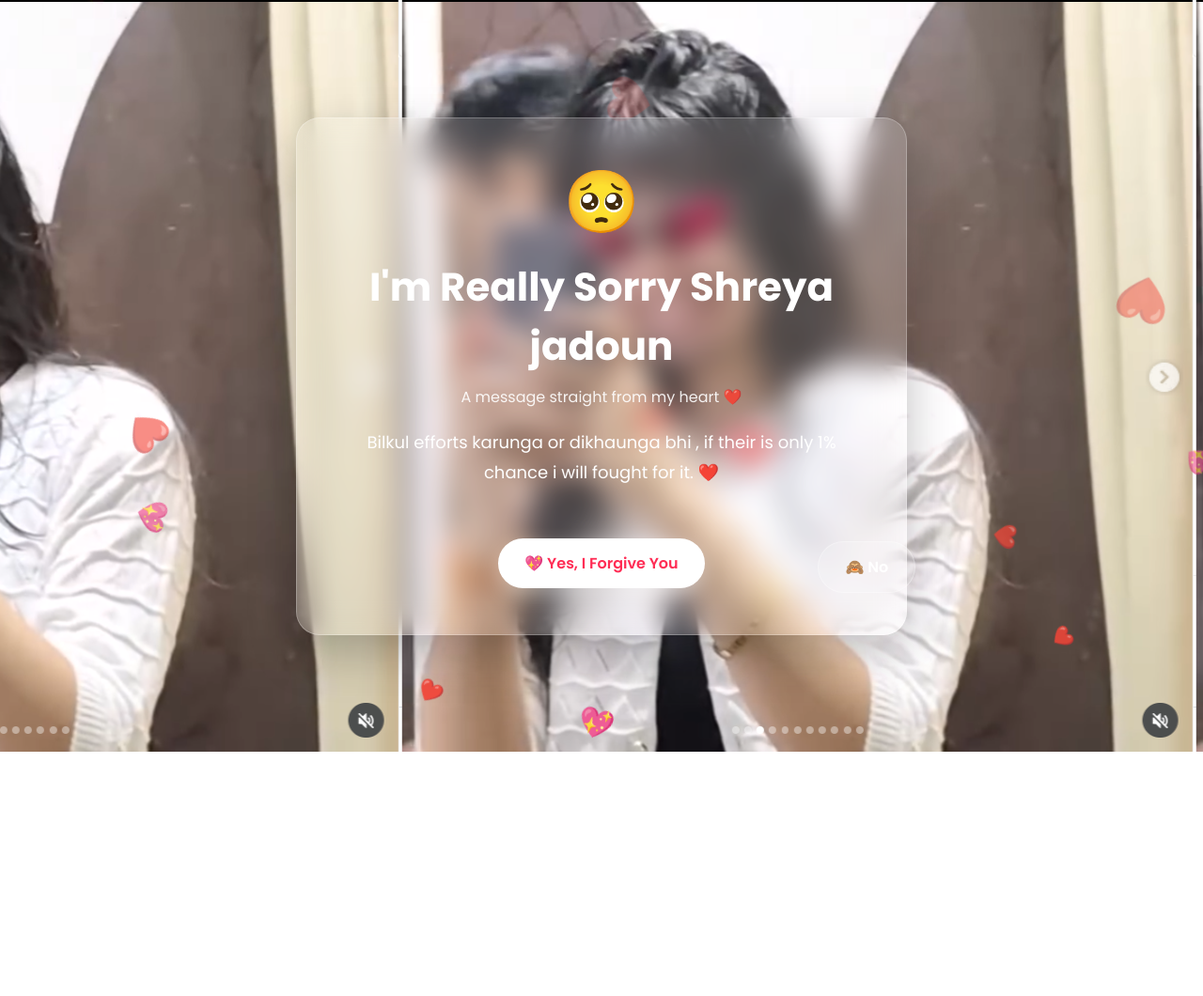
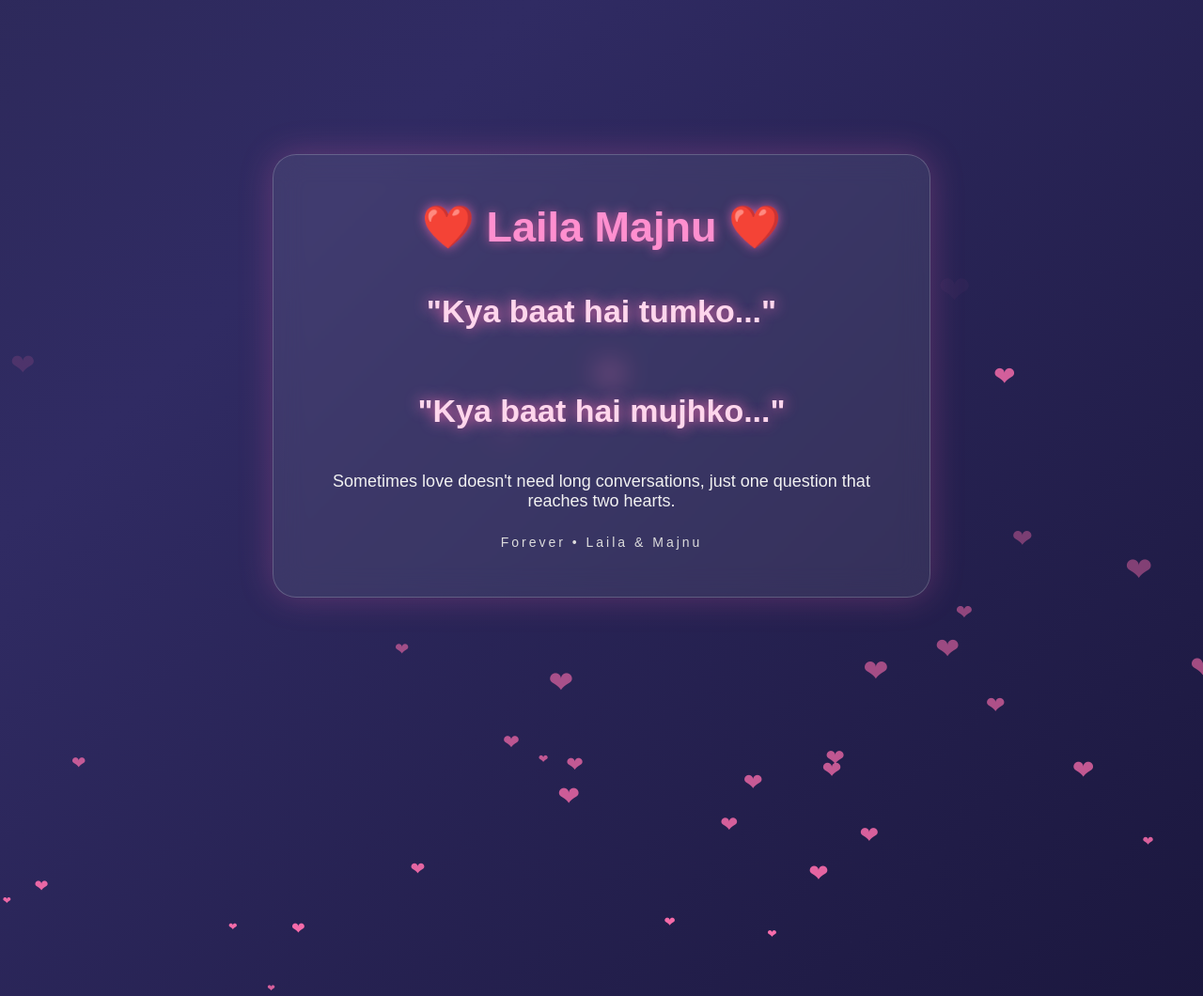
Before and after one commit to abhaysingh8904/Instaclone, a plain HTML site: page index.html in a window 1280 px wide. Shown: the top 1060 px of the page at 94% size. Before the commit the page ends 800 px from the top, so only its background shows below. Drawn offline with Linux system fonts and the light colour scheme.

Commit message:
initial commit

```diff
--- a/index.html
+++ b/index.html
@@ -3,193 +3,128 @@
 <head>
 <meta charset="UTF-8">
 <meta name="viewport" content="width=device-width, initial-scale=1.0">
-<title>I'm Sorry Garima jadoun ❤️</title>
-<link href="https://fonts.googleapis.com/css2?family=Poppins:wght@300;400;600;700&display=swap" rel="stylesheet">
+<title>Laila ❤️ Majnu</title>
+
 <style>
-*{margin:0;padding:0;box-sizing:border-box;font-family:'Poppins',sans-serif}
+*{
+    margin:0;
+    padding:0;
+    box-sizing:border-box;
+    font-family: 'Poppins', sans-serif;
+}
+
 body{
     height:100vh;
-    overflow:hidden;
-    display:flex;
-    background-image:url("Screenshot\ \(195\).png");
-    /* background-size: cover; */
-    justify-content:center;
-    align-items:center;
-    /* background:linear-gradient(-45deg,#ff4d6d,#ff758f,#ff8fab,#ffc2d1); */
-    /* background-size:400% 400%; */
-    animation:bg 12s ease infinite;
-}
-@keyframes bg{
-    0%{background-position:0% 50%}
-    50%{background-position:100% 50%}
-    100%{background-position:0% 50%}
-}
-.card{
-    width:90%;
-    max-width:650px;
-    padding:40px;
-    text-align:center;
-    border-radius:25px;
-    background:rgba(255,255,255,.15);
-    backdrop-filter:blur(15px);
-    border:1px solid rgba(255,255,255,.25);
-    box-shadow:0 20px 50px rgba(0,0,0,.25);
-    color:#fff;
-    position:relative;
-    z-index:2;
-}
-.emoji{font-size:65px;animation:beat 1s infinite}
-@keyframes beat{50%{transform:scale(1.15)}}
-h1{font-size:42px;margin:10px 0}
-.subtitle{opacity:.9;margin-bottom:20px}
-#text{
-    min-height:90px;
-    line-height:1.8;
-    font-size:18px;
-}
-.buttons{
-    position:relative;
-    height:70px;
     display:flex;
     justify-content:center;
     align-items:center;
-    margin-top:20px;
+    overflow:hidden;
+    background:linear-gradient(-45deg,#0f0c29,#302b63,#24243e,#4b134f);
+    background-size:400% 400%;
+    animation:bg 12s ease infinite;
 }
-button{
-    border:none;
-    padding:14px 28px;
-    border-radius:40px;
-    font-size:16px;
-    cursor:pointer;
-    font-weight:600;
-    transition:.25s;
+
+@keyframes bg{
+    0%{background-position:0% 50%;}
+    50%{background-position:100% 50%;}
+    100%{background-position:0% 50%;}
 }
-.yes{
-    background:#fff;
-    color:#ff2d55;
-    box-shadow:0 8px 20px rgba(255,255,255,.35);
+
+.card{
+    width:90%;
+    max-width:700px;
+    padding:50px 35px;
+    text-align:center;
+    color:white;
+    border-radius:25px;
+    background:rgba(255,255,255,0.08);
+    backdrop-filter:blur(15px);
+    border:1px solid rgba(255,255,255,0.2);
+    box-shadow:0 0 35px rgba(255,105,180,.25);
+    z-index:2;
 }
-.yes:hover{transform:scale(1.08)}
-.no{
-    position:fixed;
-    background:rgba(255,255,255,.18);
-    color:#fff;
-    border:1px solid rgba(255,255,255,.3);
-    z-index:999;
+
+h1{
+    font-size:45px;
+    color:#ff8fcf;
+    margin-bottom:10px;
+    text-shadow:0 0 12px rgba(255,105,180,.7);
 }
-#final{
-    display:none;
-    animation:fade 1s ease;
+
+.line{
+    font-size:28px;
+    line-height:1.7;
+    margin:35px 0;
+    font-weight:500;
 }
-@keyframes fade{
-    from{opacity:0;transform:translateY(20px)}
-    to{opacity:1;transform:translateY(0)}
+
+.highlight{
+    color:#ffd6ec;
+    font-size:34px;
+    font-weight:bold;
+    text-shadow:0 0 15px #ff6fb5;
 }
-.floating{
-    position:fixed;
-    bottom:-30px;
-    color:white;
-    animation:float linear forwards;
-    pointer-events:none;
+
+.footer{
+    margin-top:25px;
+    color:#ddd;
+    letter-spacing:3px;
+    font-size:14px;
 }
+
+.heart{
+    position:absolute;
+    color:#ff6fae;
+    font-size:22px;
+    animation:float 8s linear infinite;
+    opacity:.8;
+}
+
 @keyframes float{
-    to{transform:translateY(-110vh) rotate(360deg);opacity:0}
+    0%{
+        transform:translateY(100vh) scale(.5);
+        opacity:0;
+    }
+    20%{opacity:1;}
+    100%{
+        transform:translateY(-120px) scale(1.4);
+        opacity:0;
+    }
 }
 </style>
 </head>
 <body>
 
 <div class="card">
-    <div class="emoji">🥺</div>
-    <h1>I'm Really Sorry Shreya jadoun</h1>
+    <h1>❤️ Laila Majnu ❤️</h1>
 
-
-  <p class="subtitle">A message straight from my heart ❤️</p>
-
-     <div id="text"></div>
-
-    <div class="buttons" id="btns">
-        <button class="yes" onclick="forgive()">💖 Yes, I Forgive You</button>
+    <div class="line">
+        <span class="highlight">"Kya baat hai tumko..."</span>
+        <br><br>
+        <span class="highlight">"Kya baat hai mujhko..."</span>
     </div>
 
-    <div id="final">
-        <h2>😭 Thank You So Much!</h2>
-        <p style="margin-top:15px;font-size:18px;line-height:1.7">
-            Your forgiveness means everything to me. I promise to value your smile,
-            your trust, and never repeat my mistake. ❤️
-        </p>
-        <div style="font-size:55px;margin-top:15px">🌹❤️</div>
+    <p style="font-size:18px;color:#f1f1f1;">
+        Sometimes love doesn't need long conversations,
+        just one question that reaches two hearts.
+    </p>
+
+    <div class="footer">
+        Forever • Laila & Majnu
     </div>
 </div>
 
-<button class="no" id="noBtn">🙈 No</button>
-
+<!-- Floating Hearts -->
 <script>
-const message = "Bilkul efforts karunga or dikhaunga bhi , if their is only 1% chance i will fought for it.  ❤️";
-let i = 0;
-function type(){
-    if(i < message.length){
-        document.getElementById('text').innerHTML += message.charAt(i);
-        i++;
-        setTimeout(type,35);
-    }
-}
-type();
-
-const noBtn = document.getElementById('noBtn');
-let x = window.innerWidth*0.68;
-let y = window.innerHeight*0.72;
-
-function place(){
-    noBtn.style.left = x+'px';
-    noBtn.style.top = y+'px';
-}
-place();
-
-function moveNo(){
-    const pad = 20;
-    const w = noBtn.offsetWidth;
-    const h = noBtn.offsetHeight;
-
-    x = Math.random()*(window.innerWidth-w-pad);
-    y = Math.random()*(window.innerHeight-h-pad);
-    noBtn.style.left = x+'px';
-    noBtn.style.top = y+'px';
-}
-
-document.addEventListener('mousemove',(e)=>{
-    const r = noBtn.getBoundingClientRect();
-    const cx = r.left+r.width/2;
-    const cy = r.top+r.height/2;
-    const dist = Math.hypot(e.clientX-cx,e.clientY-cy);
-    if(dist < 130) moveNo();
-});
-
-document.addEventListener('touchstart',moveNo,{passive:true});
-document.addEventListener('touchmove',moveNo,{passive:true});
-noBtn.addEventListener('click',(e)=>{e.preventDefault();moveNo();});
-window.addEventListener('resize',moveNo);
-
-function forgive(){
-    document.getElementById('btns').style.display='none';
-    noBtn.style.display='none';
-    document.getElementById('final').style.display='block';
-    burst();
-}
-
-function heart(){
-    const h=document.createElement('div');
-    h.className='floating';
-    h.innerHTML=Math.random()>.5?'❤️':'💖';
-    h.style.left=Math.random()*100+'vw';
-    h.style.fontSize=(18+Math.random()*30)+'px';
-    h.style.animationDuration=(4+Math.random()*4)+'s';
-    document.body.appendChild(h);
-    setTimeout(()=>h.remove(),8000);
-}
-setInterval(heart,300);
-function burst(){
-    for(let i=0;i<40;i++) setTimeout(heart,i*60);
+for(let i=0;i<40;i++){
+    const heart=document.createElement("div");
+    heart.className="heart";
+    heart.innerHTML="❤";
+    heart.style.left=Math.random()*100+"vw";
+    heart.style.animationDuration=(5+Math.random()*5)+"s";
+    heart.style.animationDelay=Math.random()*6+"s";
+    heart.style.fontSize=(14+Math.random()*22)+"px";
+    document.body.appendChild(heart);
 }
 </script>
 
```
